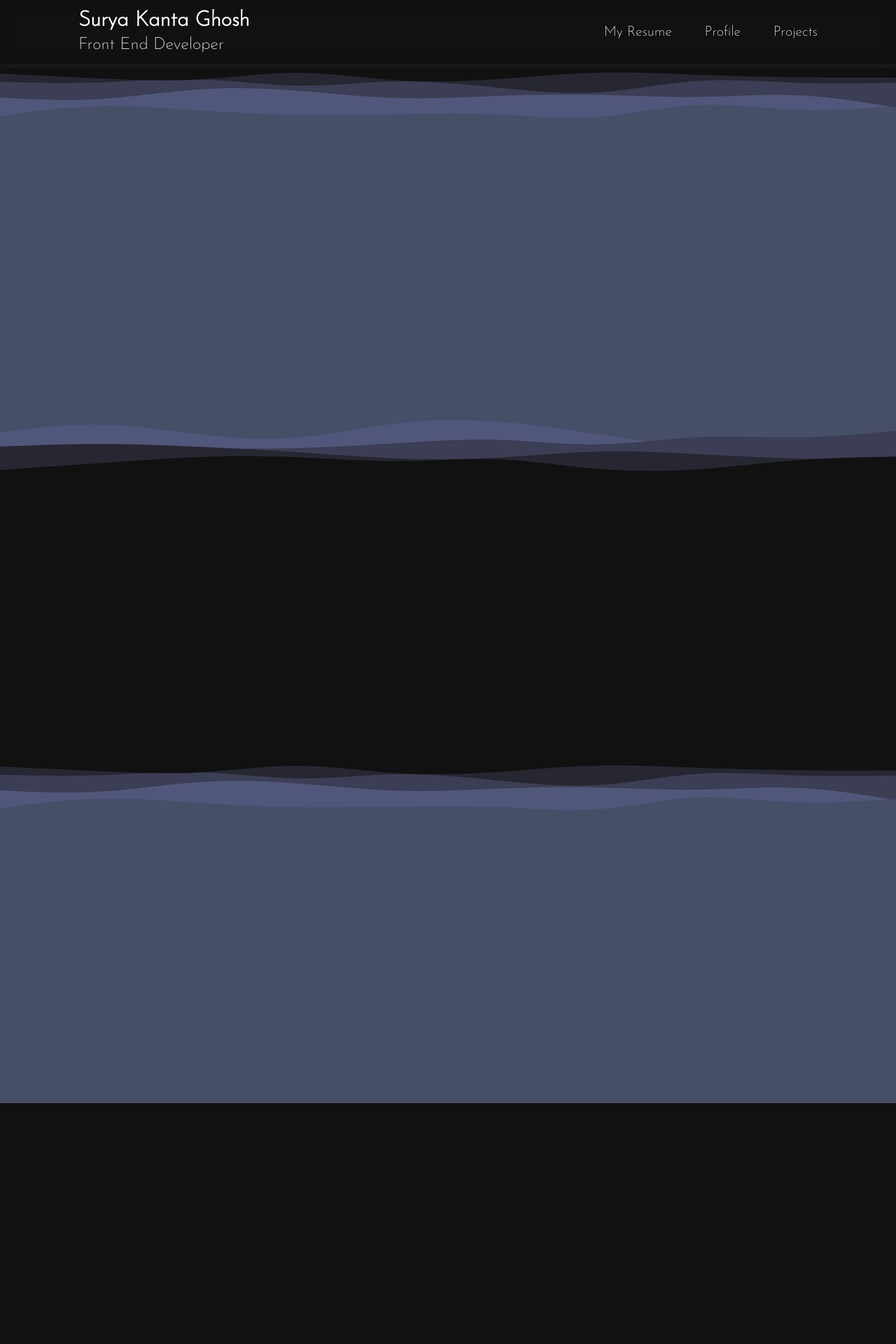
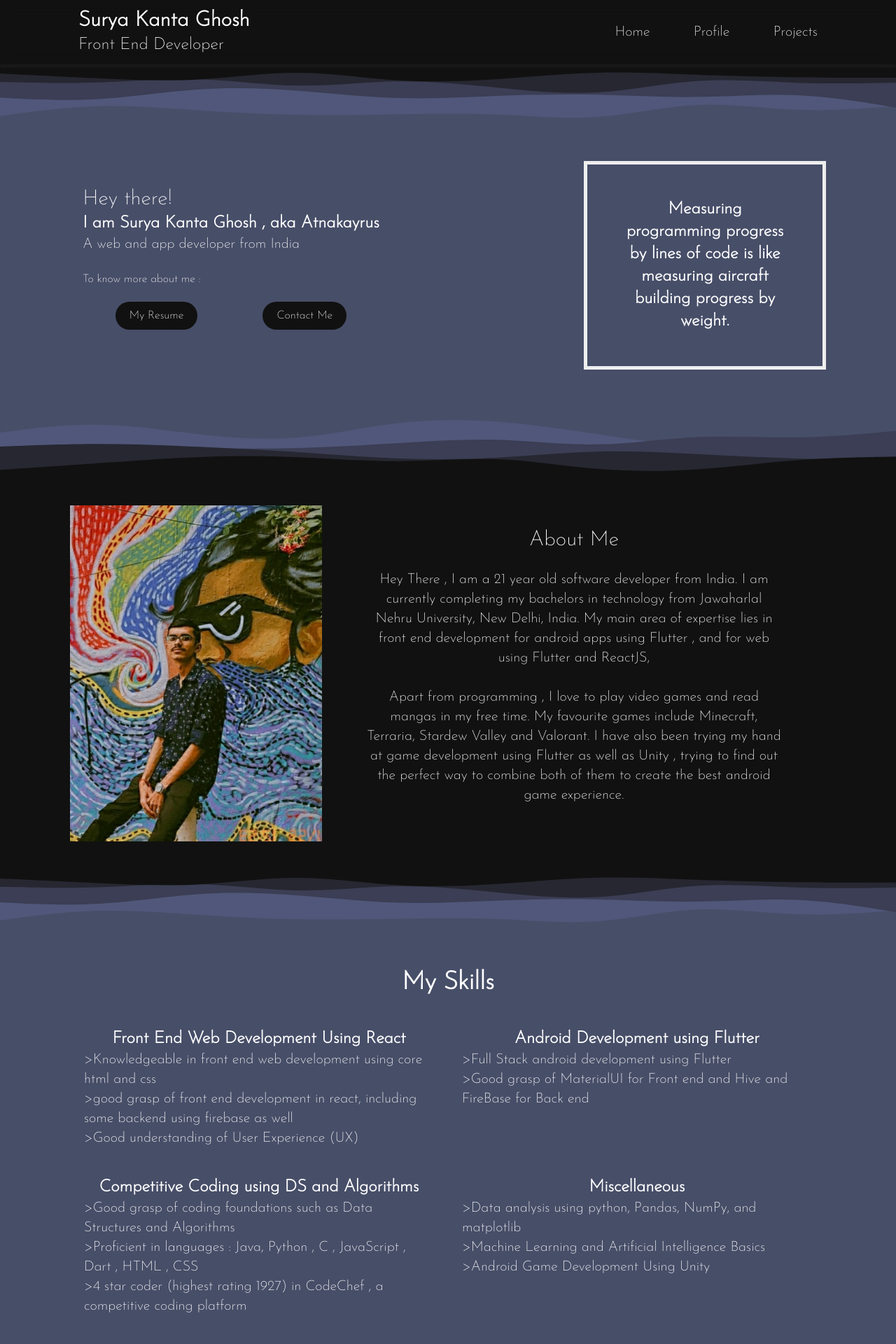
Before and after one commit to atnakayrus/atnakayrus.github.io, a React (Create React App) app: page / in a window 1280 px wide. Shown: the top 1920 px of the page at 70% size. Before the commit the page ends 1576 px from the top, so only its background shows below. Built offline with nearby package versions, Linux system fonts and the light colour scheme.

Commit message:
added few sections

```diff
--- a/src/Components/Content.js
+++ b/src/Components/Content.js
@@ -3,6 +3,7 @@ import ts2 from '../styles/svgs/ts2.svg';
 import MyResume from './MyResume'
 import MyAbout from './MyAbout'
 import MyProjects from './MyProjects'
+import MySkills from './MySkills'
 
 
 const Content = () => {
@@ -13,7 +14,10 @@ const Content = () => {
         <img className='fadeIn transition' src={ts2} alt='oops! my bad'></img>
         <MyAbout></MyAbout>
         <img className='fadeIn transition' src={ts1} alt='oops! my bad'></img>
+        <MySkills></MySkills>
+        <img className='fadeIn transition' src={ts2} alt='oops! my bad'></img>
         <MyProjects></MyProjects>
+        <img className='fadeIn transition' src={ts1} alt='oops! my bad'></img>
         </>
      );
 }
--- a/src/Components/Footer.js
+++ b/src/Components/Footer.js
@@ -2,7 +2,9 @@
 const Footer = () => {
     return (
         <>
+           <div className='Footer myProjects section sBlue'>
 
+</div>
         </>
     );
 }
--- a/src/Components/Header.js
+++ b/src/Components/Header.js
@@ -8,7 +8,7 @@ const Header = () => {
                 <text className="Post text-2xl">Front End Developer</text>
             </div>
             <div className="Tabs ml-auto w-1/3 flex">
-                <button className="Resume text-xl ml-auto">My Resume</button>
+                <button className="Resume text-xl ml-auto">Home</button>
                 <button className="Profile text-xl ml-auto">Profile</button>
                 <button className="Projects text-xl ml-auto">Projects</button>
             </div>
--- a/src/Components/MyAbout.js
+++ b/src/Components/MyAbout.js
@@ -1,9 +1,39 @@
+import myPic from "../assets/mypic.jpeg";
+
 const MyAbout = () => {
-    return (
-        <div className='myAbout section sBlack'>
+  return (
+    <div className="myAbout section sBlack w-full my-10">
+      <div className="intro limit flex flex-row">
+        <div>
+          <img
+            className="myPic"
+            src={myPic}
+            alt="This is how i look ig? oh wait , if you are seeing this message then you are probably not seeing my face ;)"
+          ></img>
+        </div>
+        <div className="AboutMe flex flex-col w-full px-16 py-8">
+          <p className="text-3xl text-center">About Me</p>
+          <br />
+          <p className="text-xl text-center">
+            Hey There , I am a 21 year old software developer from India. I am
+            currently completing my bachelors in technology from Jawaharlal
+            Nehru University, New Delhi, India. My main area of expertise lies
+            in front end development for android apps using Flutter , and for
+            web using Flutter and ReactJS,
+            <br />
+            <br />
+            Apart from programming , I love to play video games and read mangas
+            in my free time. My favourite games include Minecraft, Terraria,
+            Stardew Valley and Valorant. I have also been trying my hand at game
+            development using Flutter as well as Unity , trying to find out the
+            perfect way to combine both of them to create the best android game
+            experience.
+          </p>
+        </div>
+      </div>
 
-        </div>
-     );
-}
+    </div>
+  );
+};
 
 export default MyAbout;
--- a/src/Components/MyProjects.js
+++ b/src/Components/MyProjects.js
@@ -1,6 +1,6 @@
 const MyProjects = () => {
     return (
-        <div className='myProjects section sBlue'>
+        <div className='myProjects section sBlack'>
 
         </div>
      );
--- a/src/Components/MyResume.js
+++ b/src/Components/MyResume.js
@@ -1,9 +1,37 @@
 const myResume = () => {
-    return (
-        <div className='myResume section sBlue'>
-
+  return (
+    <div className="myResume section sBlue">
+      <div className="flex flex-row w-full h-full limit">
+        <div className="flex w-1/2 h-full">
+          <div className=" flex flex-col resumeText self-center p-20 pl-0 mx-auto">
+            <p className=" text-3xl">Hey there!</p>
+            <p className="text-2xl font-bold">
+              I am Surya Kanta Ghosh , aka Atnakayrus
+            </p>
+              <p className="text-xl">A web and app developer from India</p>
+            <br />
+            <p>To know more about me :</p>
+            <div className="resumeButtons flex flex-row w-full">
+              <button className="resumeButton bg-[#111111] text-white px-5 py-2 rounded-full mx-auto my-5">
+                My Resume
+              </button>
+              <button className="resumeButton bg-[#111111] text-white px-5 py-2 rounded-full mx-auto my-5">
+                Contact Me
+              </button>
+            </div>
+          </div>
         </div>
-     );
-}
+        <div className="flex w-1/2  h-full self-center">
+          <div className="quote p-12 ml-auto flex self-center ">
+            <p className="quoteText font-bold text-2xl text-white w-auto text-center">
+              Measuring programming progress by lines of code is like measuring
+              aircraft building progress by weight.
+            </p>
+          </div>
+        </div>
+      </div>
+    </div>
+  );
+};
 
 export default myResume;
--- /dev/null
+++ b/src/Components/MySkills.js
@@ -0,0 +1,78 @@
+const MySkills = () => {
+  return (
+    <div className="myProjects section sBlue">
+      <div className="skills limit flex-col self-center w-full mx-auto pt-12">
+        <div className="mx-auto">
+          <p className="text-4xl font-bold text-center">My Skills</p>
+          <br />
+          <div className="SkillList flex-row flex flex-wrap w-full">
+            <div className="flex flex-col w-1/2 WebD skillSection">
+                <p className="font-bold text-2xl text-center">
+            Front End Web Development Using React
+          </p>
+          <p className="text-xl">
+            {">"}Knowledgeable in front end web development using core html and
+            css
+          </p>
+          <p className="text-xl">
+            {">"}good grasp of front end development in react, including some
+            backend using firebase as well
+          </p>
+          <p className="text-xl">
+            {">"}Good understanding of User Experience {"(UX)"}
+          </p></div>
+            <div className="flex flex-col w-1/2 AppD skillSection">
+            <p className="font-bold text-2xl text-center">
+            Android Development using Flutter
+          </p>
+          <p className="text-xl">
+            {">"}Full Stack android development using Flutter
+          </p>
+          <p className="text-xl">
+            {">"}Good grasp of MaterialUI for Front end and Hive and FireBase
+            for Back end
+          </p>
+            </div>
+            <div className="flex flex-col w-1/2 CPDSA skillSection">
+            <p className="font-bold text-2xl text-center">
+            Competitive Coding using DS and Algorithms
+          </p>
+          <p className="text-xl">
+            {">"}Good grasp of coding foundations such as Data Structures and
+            Algorithms
+          </p>
+          <p className="text-xl">
+            {">"}Proficient in languages : Java, Python , C , JavaScript , Dart
+            , HTML , CSS
+          </p>
+          <p className="text-xl">
+            {">"}4 star coder {"(highest rating 1927)"} in CodeChef , a
+            competitive coding platform
+          </p>
+            </div>
+            <div className="flex flex-col w-1/2 Misc skillSection">
+            <p className="font-bold text-2xl text-center">
+            Miscellaneous
+          </p>
+          <p className="text-xl">
+            {">"}Data analysis using python, Pandas, NumPy, and matplotlib
+          </p>
+          <p className="text-xl">
+            {">"}Machine Learning and Artificial Intelligence Basics
+          </p>
+          <p className="text-xl">
+            {">"}Android Game Development Using Unity
+          </p>
+            </div>
+          </div>
+
+          <br />
+
+          <br />
+        </div>
+      </div>
+    </div>
+  );
+};
+
+export default MySkills;
--- a/src/styles/elements.css
+++ b/src/styles/elements.css
@@ -43,7 +43,8 @@ body{
 }
 
 .section{
-    height: 400px;
+    min-height: 400px;
+    height: auto;
 }
 
 .transition{
@@ -57,3 +58,31 @@ body{
 .sBlack{
     background-color: #111111;
 }
+
+.quote{
+    border: #eeeeee 5px solid;
+}
+.quoteText{
+    max-width: 240px;
+}
+
+.resumeText{
+    max-width: 640px;
+}
+
+.limit{
+    max-width: 1080px;
+    margin-left: auto;
+    margin-right: auto;
+}
+
+.myPic{
+    height: 480px;
+    width: 360px;
+    aspect-ratio: 3/4;
+    max-width: 360px;
+}
+
+.skillSection{
+    padding: 20px;
+}
```
Also changed, not shown: src/assets/mypic.jpeg.
